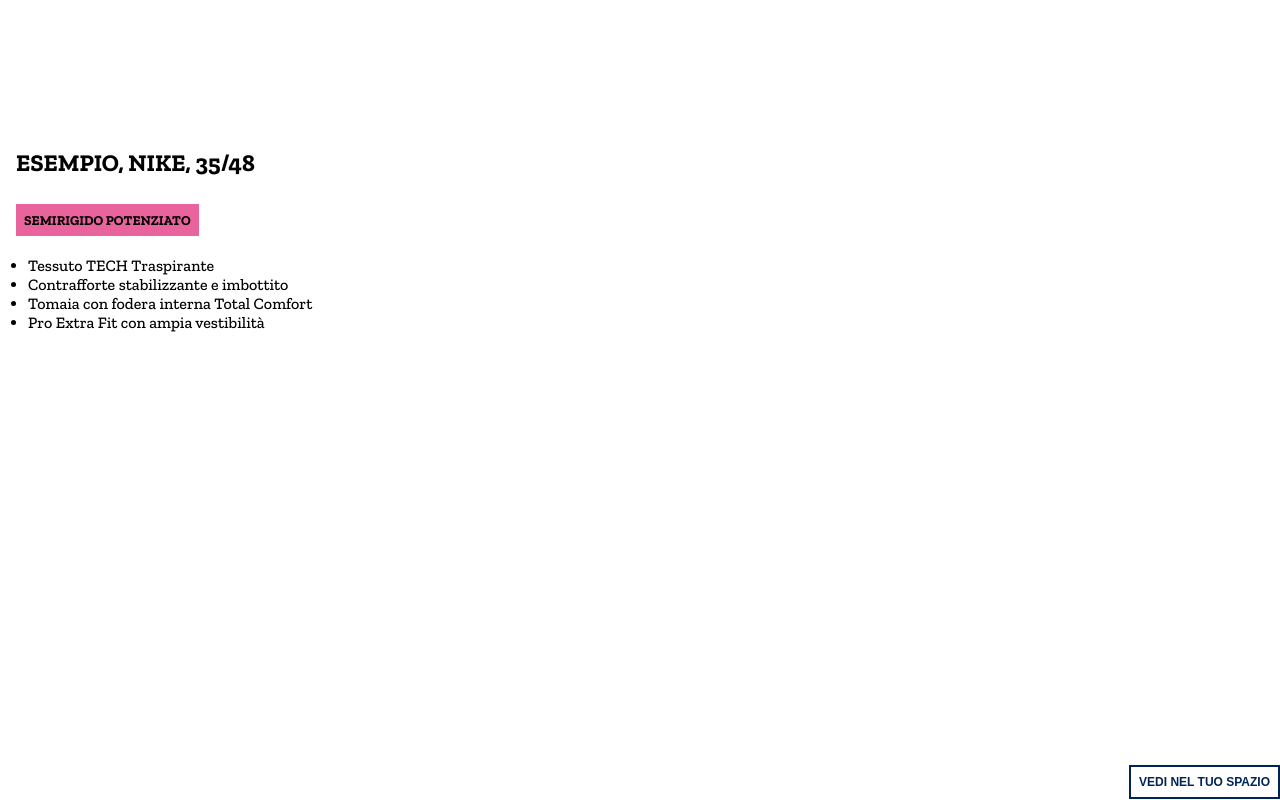
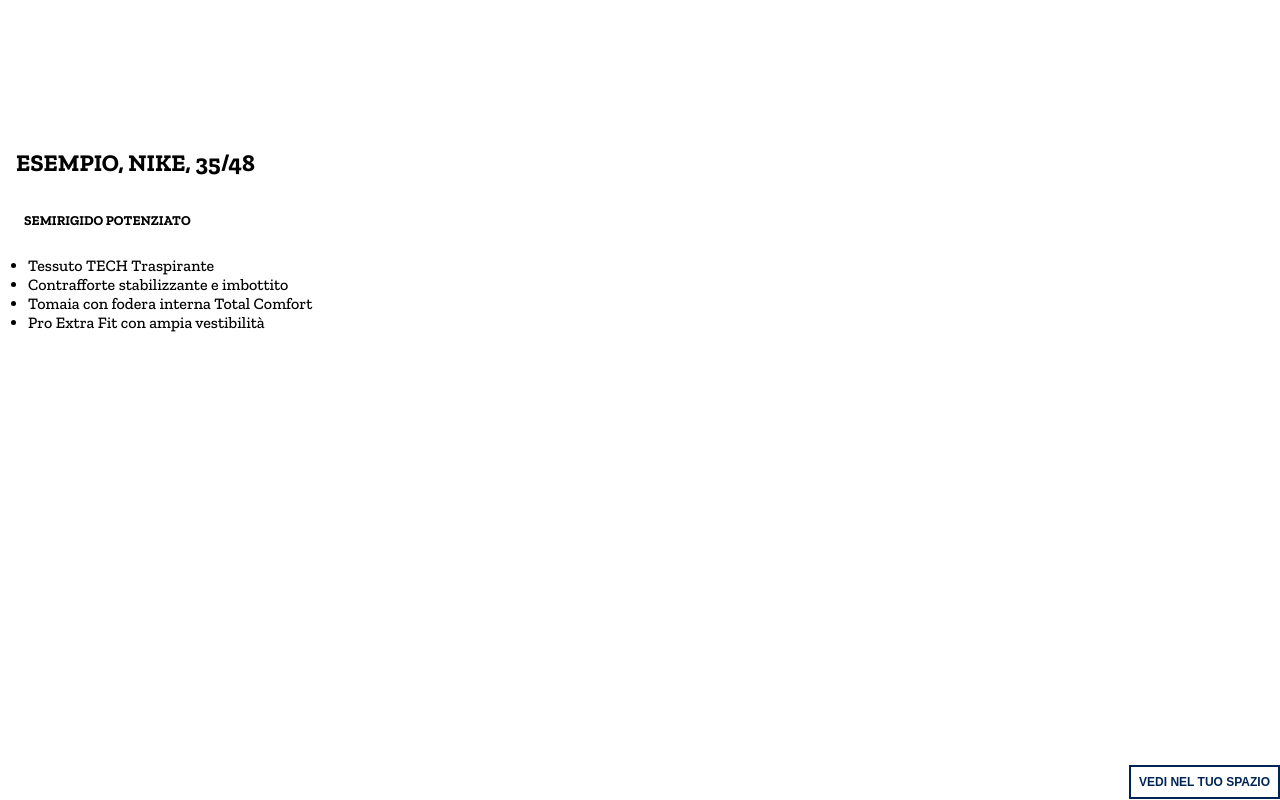
Before and after one commit to nicolocarpignoli/foot-tracking, a plain HTML site: page ar.html in a window 1280 px wide. Drawn offline with nearby package versions, Linux system fonts and the light colour scheme; some packages are replaced by stand-ins of ours; a script that the page names is missing.

Commit message:
transparent

```diff
--- a/ar.css
+++ b/ar.css
@@ -51,7 +51,7 @@ button[slot='ar-button'] {
 
 .info span {
     font-size: 0.85rem;
-    background-color: #E9649D;
+    background-color: transparent;
     padding: 0.5rem;
     font-weight: bold;
     text-transform: uppercase;
```
